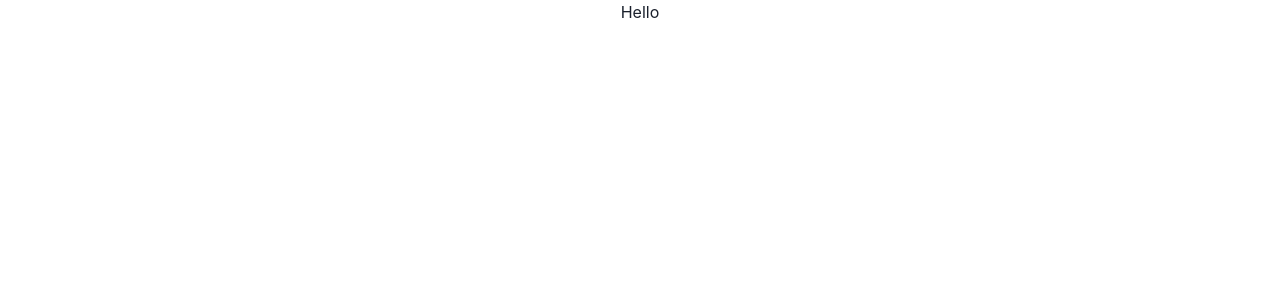
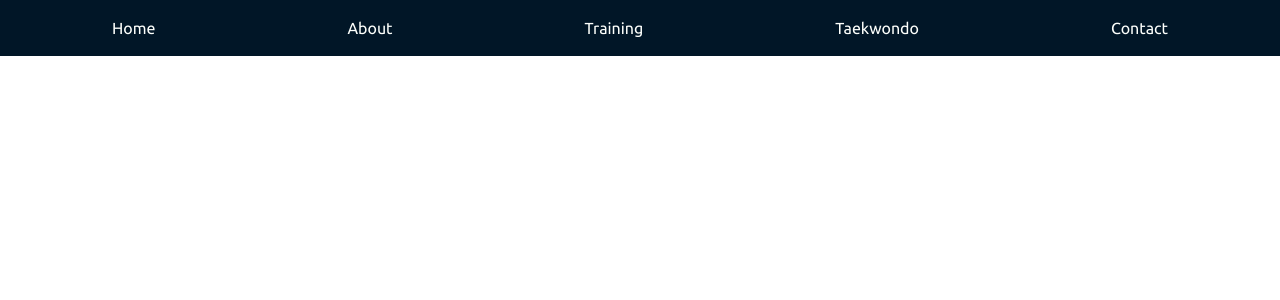
Before and after one commit to RaeesaParker/united-taekwondo, a React (Create React App) app: page / in a window 1280 px wide. Shown: the top 300 px of the page. Built offline with nearby package versions, Linux system fonts and the light colour scheme.

Commit message:
Add Navigation

```diff
--- a/package.json
+++ b/package.json
@@ -49,6 +49,7 @@
   "devDependencies": {
     "eslint": "^8.50.0",
     "eslint-plugin-react": "^7.33.2",
-    "eslint-plugin-react-hooks": "^4.6.0"
+    "eslint-plugin-react-hooks": "^4.6.0",
+    "react-router-dom": "^6.16.0"
   }
 }
--- a/src/App.css
+++ /dev/null
@@ -1,38 +0,0 @@
-.App {
-  text-align: center;
-}
-
-.App-logo {
-  height: 40vmin;
-  pointer-events: none;
-}
-
-@media (prefers-reduced-motion: no-preference) {
-  .App-logo {
-    animation: App-logo-spin infinite 20s linear;
-  }
-}
-
-.App-header {
-  background-color: #282c34;
-  min-height: 100vh;
-  display: flex;
-  flex-direction: column;
-  align-items: center;
-  justify-content: center;
-  font-size: calc(10px + 2vmin);
-  color: white;
-}
-
-.App-link {
-  color: #61dafb;
-}
-
-@keyframes App-logo-spin {
-  from {
-    transform: rotate(0deg);
-  }
-  to {
-    transform: rotate(360deg);
-  }
-}
--- a/src/App.tsx
+++ b/src/App.tsx
@@ -1,12 +1,19 @@
-import React from "react"
+import { Box } from "@chakra-ui/react";
+import React, { useMemo } from "react"
+import { createBrowserRouter, RouterProvider } from "react-router-dom";
 
-import "./App.css"
+import { webRoutes } from "./routes";
 
 function App() {
+
+	const router = useMemo(() => {
+		return createBrowserRouter([...webRoutes],);
+  }, []);
+
 	return (
-    <div className="App">
-			<h1>Hello</h1>
-		</div>
+		<Box>
+      <RouterProvider router={router} />
+		</Box>
 	)
 }
 
--- /dev/null
+++ b/src/Components/Common/Navbar.tsx
@@ -0,0 +1,20 @@
+import React from "react"
+import { Link as ReactRouterLink } from "react-router-dom"
+import { Link as ChakraLink, LinkProps, Flex} from "@chakra-ui/react"
+
+<ChakraLink as={ReactRouterLink} to='/home'>
+  Home
+</ChakraLink>
+export const NavBar = () => {
+
+  return (
+    <Flex bg="blue.dark" alignContent="center" justifyContent="space-around" padding="4">
+      <ChakraLink as={ReactRouterLink} to='/home' color="tones.white"> Home </ChakraLink>
+      <ChakraLink as={ReactRouterLink} to='/about' color="tones.white"> About </ChakraLink>
+      <ChakraLink as={ReactRouterLink} to='/training' color="tones.white"> Training </ChakraLink>
+      <ChakraLink as={ReactRouterLink} to='/taekwondo' color="tones.white"> Taekwondo </ChakraLink>
+      <ChakraLink as={ReactRouterLink} to='/contact' color="tones.white"> Contact </ChakraLink>
+    </Flex>
+  )
+
+}
--- /dev/null
+++ b/src/Pages/HomePage.tsx
@@ -0,0 +1,11 @@
+import { Box } from "@chakra-ui/react"
+import React from "react"
+import { NavBar } from "../Components/Common/Navbar"
+
+export const Homepage = () => {
+  return (
+    <Box>
+      <NavBar />
+    </Box>
+  )
+}
--- a/src/index.css
+++ b/src/index.css
@@ -1,13 +1,4 @@
-body {
-  margin: 0;
-  font-family: -apple-system, BlinkMacSystemFont, 'Segoe UI', 'Roboto', 'Oxygen',
-    'Ubuntu', 'Cantarell', 'Fira Sans', 'Droid Sans', 'Helvetica Neue',
-    sans-serif;
-  -webkit-font-smoothing: antialiased;
-  -moz-osx-font-smoothing: grayscale;
+:root {
+  --fontTitle: "Teko",  sans-serif;
+  --fontBody: "Ubuntu", sans-serif;
 }
-
-code {
-  font-family: source-code-pro, Menlo, Monaco, Consolas, 'Courier New',
-    monospace;
-}
--- a/src/index.tsx
+++ b/src/index.tsx
@@ -24,6 +24,10 @@ const theme = extendTheme({
 			lightgrey:"#D9D9D9"
 		}
   },
+  fonts: {
+    heading: "'Teko', sans-serif",
+    body: "'Ubuntu', sans-serif",
+  },
 })
 
 
--- a/src/react-app-env.d.ts
+++ /dev/null
@@ -1 +0,0 @@
-/// <reference types="react-scripts" />
--- /dev/null
+++ b/src/routes.tsx
@@ -0,0 +1,9 @@
+import React from "react";
+
+import { Homepage } from "./Pages/HomePage";
+
+export const webRoutes = [
+  {
+    path: "/", element: ( < Homepage/> )
+  }
+];
```
Also changed, not shown: 1 other file (tests, documents, lock files or other folders).
